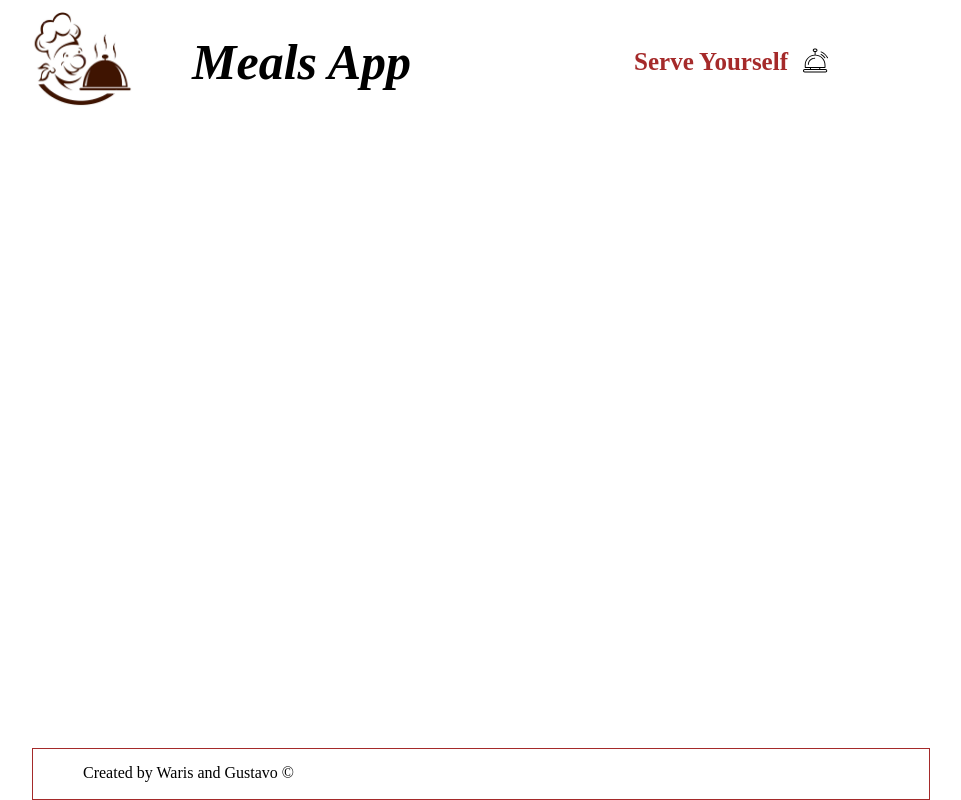
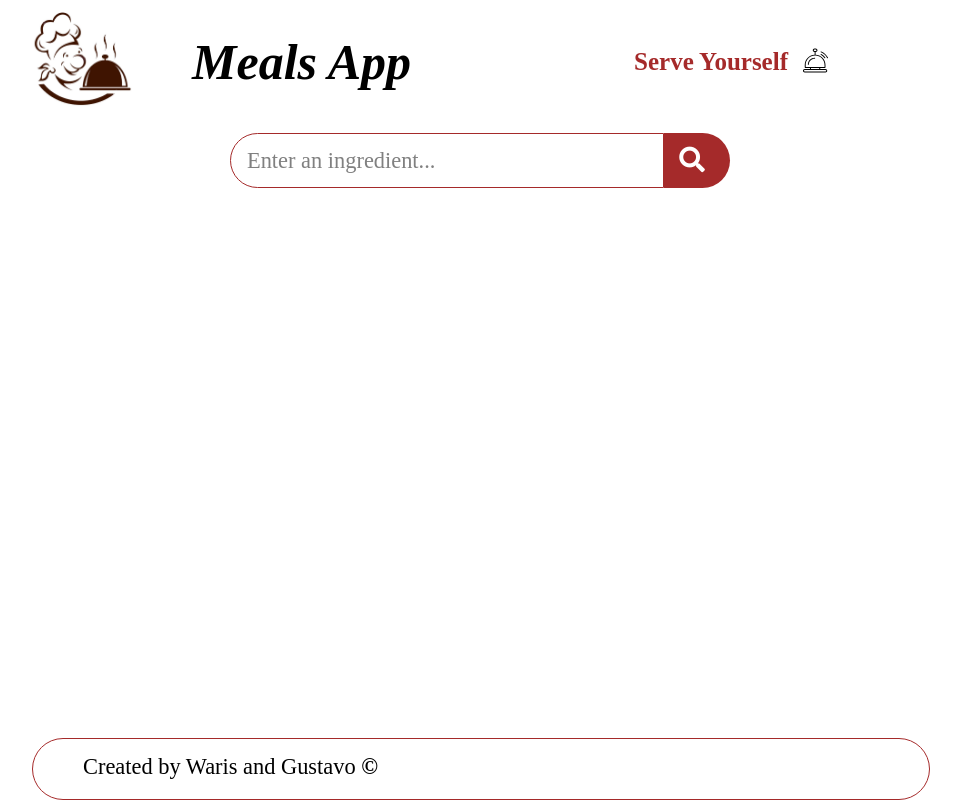
Before and after one commit to iAmWaris97/Delicious-Meals, a website built with webpack: page src/index.html in a window 1280 px wide. Shown: the whole page, without its empty margins (160-1121 px from the left). Built offline with nearby package versions, Linux system fonts and the light colour scheme.

Commit message:
Search bar html and style

```diff
--- a/src/index.html
+++ b/src/index.html
@@ -4,22 +4,42 @@
     <meta charset="UTF-8" />
     <meta name="viewport" content="width=device-width, initial-scale=1.0" />
     <title>Meals App</title>
+    <link rel="stylesheet" href="https://cdnjs.cloudflare.com/ajax/libs/font-awesome/5.15.1/css/all.min.css" integrity="sha512-+4zCK9k+qNFUR5X+cKL9EIR+ZOhtIloNl9GIKS57V1MyNsYpYcUrUeQc9vNfzsWfV28IaLL3i96P9sdNyeRssA==" crossorigin="anonymous" />
+
   </head>
   <body>
     <header>
       <div class="logo-div">
-        <a href="index.html"><img class="img-logo" src="./assets/logo.png" alt="meals" /></a>
+        <a href="index.html"
+          ><img class="img-logo" src="./assets/logo.png" alt="meals"
+        /></a>
         <h1 class="header-title">Meals App</h1>
       </div>
       <nav class="nav">
         <ul class="list">
           <li class="links"><a class="link" href="#">Serve Yourself</a></li>
-          <a href=""><img class="bell" src="./assets/reception-bell-svgrepo-com.svg" alt="#"></a>
+          <a href=""
+            ><img
+              class="bell"
+              src="./assets/reception-bell-svgrepo-com.svg"
+              alt="#"
+          /></a>
         </ul>
       </nav>
     </header>
+    <div class="meal-search-box">
+      <input
+        type="text"
+        class="search-control"
+        placeholder="Enter an ingredient..."
+        id="search-input"
+      />
+      <button type="submit" class="search-btn btn" id="search-btn">
+        <i class="fas fa-search"></i>
+      </button>
+    </div>
     <footer class="footer">
-        <p class="footer-text">Created by Waris and Gustavo &copy;</p>
+      <p class="footer-text">Created by Waris and Gustavo <strong>&copy;</strong></p>
     </footer>
   </body>
 </html>
--- a/src/style.css
+++ b/src/style.css
@@ -1,3 +1,5 @@
+@import url('https://fonts.googleapis.com/css2?family=Poppins:wght@200;300;400;500;600;700;800;900&display=swap');
+
 * {
   padding: 0;
   margin: 0;
@@ -57,11 +59,62 @@ header {
   width: 25px;
 }
 
+/* search */
+.meal-search-box {
+  margin: 1.2rem 0;
+  display: flex;
+  align-items: stretch;
+  width: 500px;
+  margin-left: auto;
+  margin-right: auto;
+}
+
+.search-control {
+  width: inherit;
+  padding: 0 1rem;
+  font-size: 1.4rem;
+  font-family: inherit;
+  outline: 0;
+  border: 1px solid brown;
+  color: brown;
+  border-top-left-radius: 2rem;
+  border-bottom-left-radius: 2rem;
+}
+
+.search-control::placeholder {
+  color: grey;
+}
+
+.search-btn {
+  margin-right: auto;
+  width: 80px;
+  height: 55px;
+  padding-right: 10px;
+  font-size: 1.6rem;
+  background: brown;
+  color: #fff;
+  border: none;
+  border-top-right-radius: 2rem;
+  border-bottom-right-radius: 2rem;
+  transition: all 0.4s linear;
+  -webkit-transition: all 0.4s linear;
+  -moz-transition: all 0.4s linear;
+  -ms-transition: all 0.4s linear;
+  -o-transition: all 0.4s linear;
+}
+
+.search-btn:hover {
+  background: rgb(124, 38, 38);
+  cursor: pointer;
+}
+
+/* footer */
 .footer {
   position: fixed;
   bottom: 0;
-  height: 50px;
+  height: 60px;
   border: 1px solid brown;
+  border-radius: 40px;
   width: 70vw;
   margin-left: 15vw;
   margin-right: 15vw;
@@ -69,6 +122,7 @@ header {
 }
 
 .footer-text {
+  font-size: 1.4rem;
   margin-left: 50px;
   font-weight: 500;
   margin-top: 15px;
```
Also changed, not shown: dist/6a03dc518f31219125d5.png (deleted), dist/index.html, dist/main.js.
